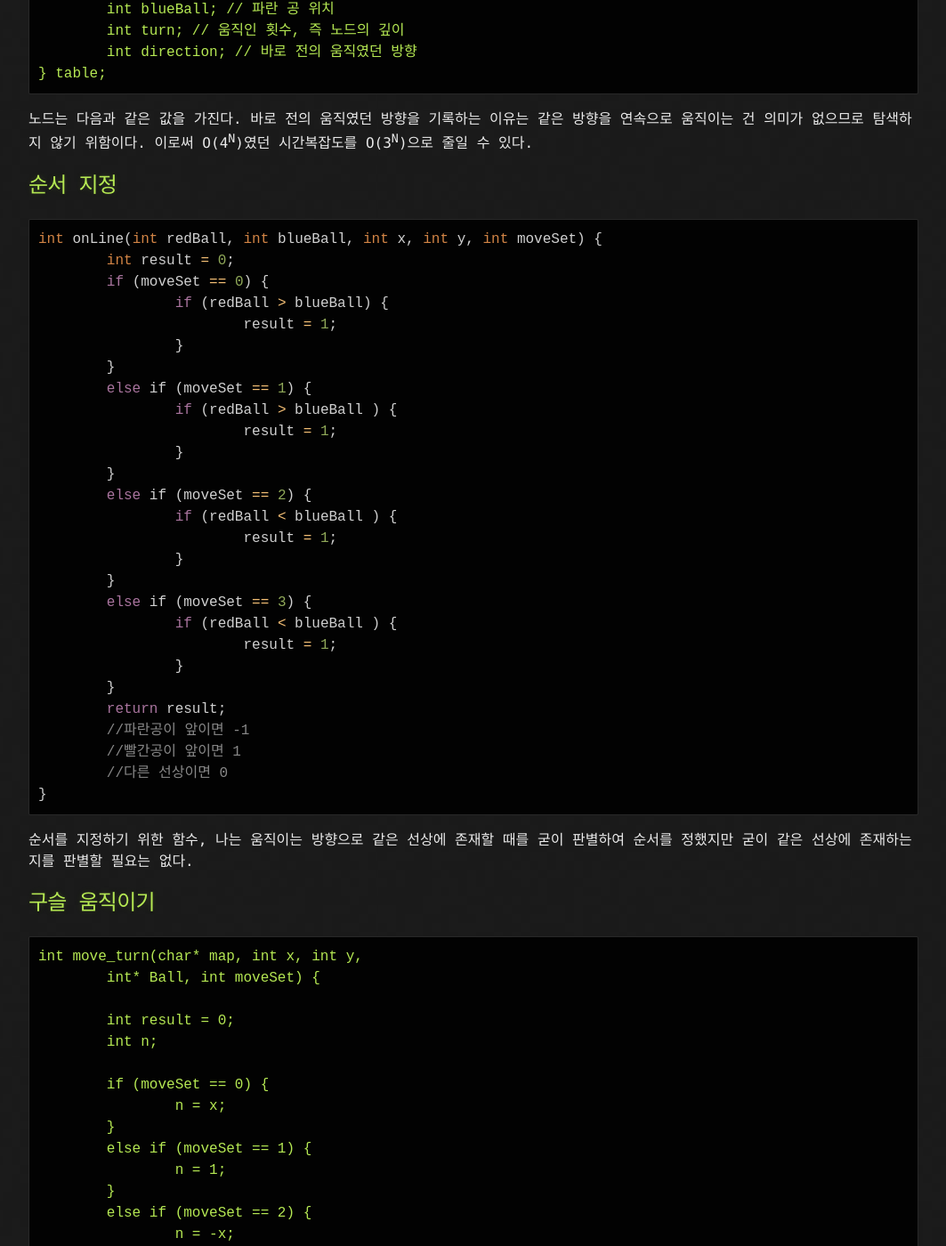
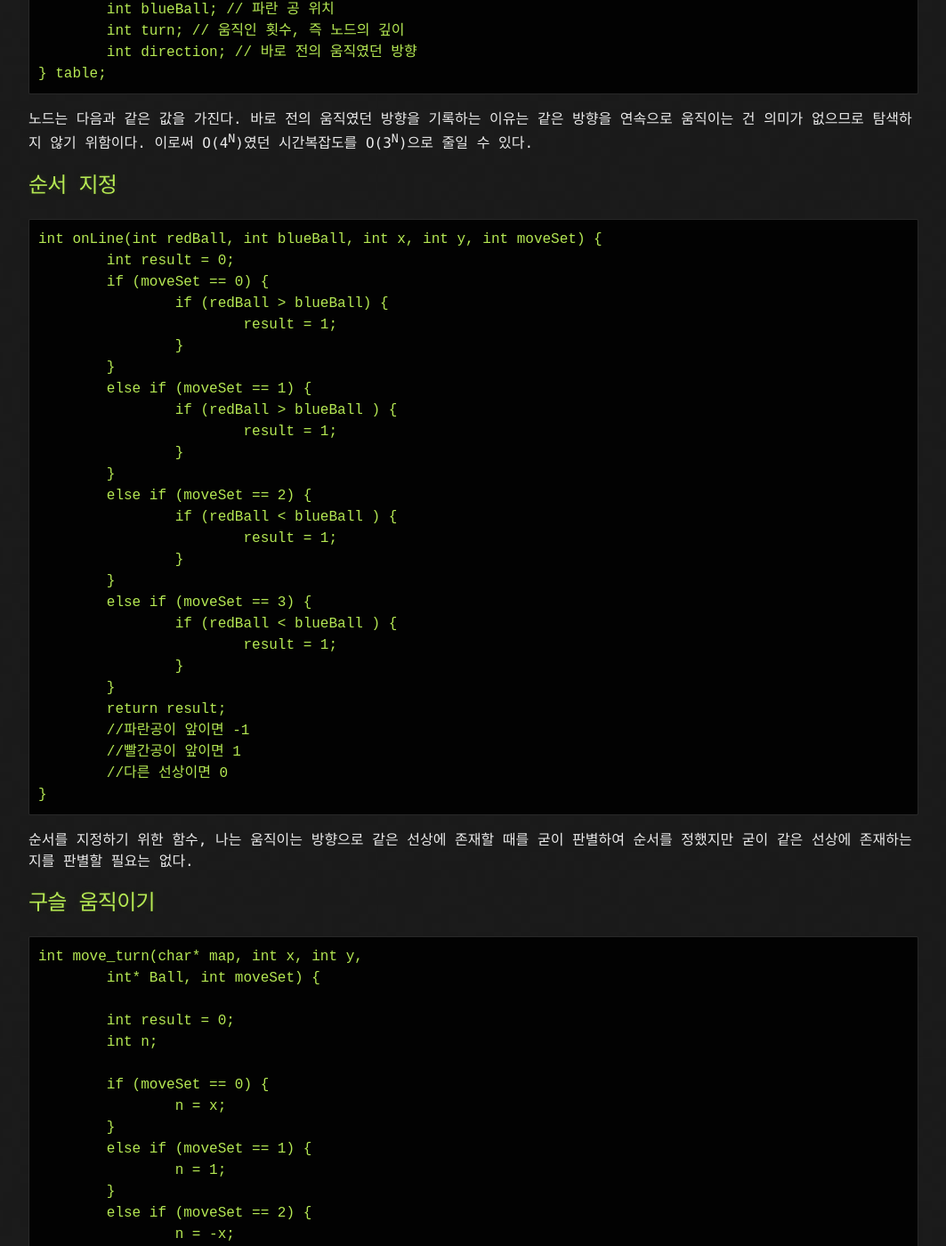
Before and after one commit to CodeNinja1126/CodeNinja1126.github.io, a Jekyll site: the page built from _posts/2020-10-07-코딩 테스트00.md, in a window 1280 px wide and 1400 px high, scrolled down 2004 px. Shown: the whole window at 89% size, without its empty margins (108-1171 px from the left). Built offline with Jekyll 4.4.1, drawn with Linux system fonts in a browser that asks for light colours.

Commit message:
Update 2020-10-07-코딩 테스트00.md

````diff
--- a/_posts/2020-10-07-코딩 테스트00.md
+++ b/_posts/2020-10-07-코딩 테스트00.md
@@ -72,7 +72,7 @@ typedef struct {
 바로 전의 움직였던 방향을 기록하는 이유는 같은 방향을 연속으로 움직이는 건 의미가 없으므로 탐색하지 않기 위함이다. 이로써 O(4<sup>N</sup>)였던 시간복잡도를 O(3<sup>N</sup>)으로 줄일 수 있다.
 
 ## 순서 지정
-```c++
+```C++
 int onLine(int redBall, int blueBall, int x, int y, int moveSet) {
 	int result = 0;
 	if (moveSet == 0) {
````
